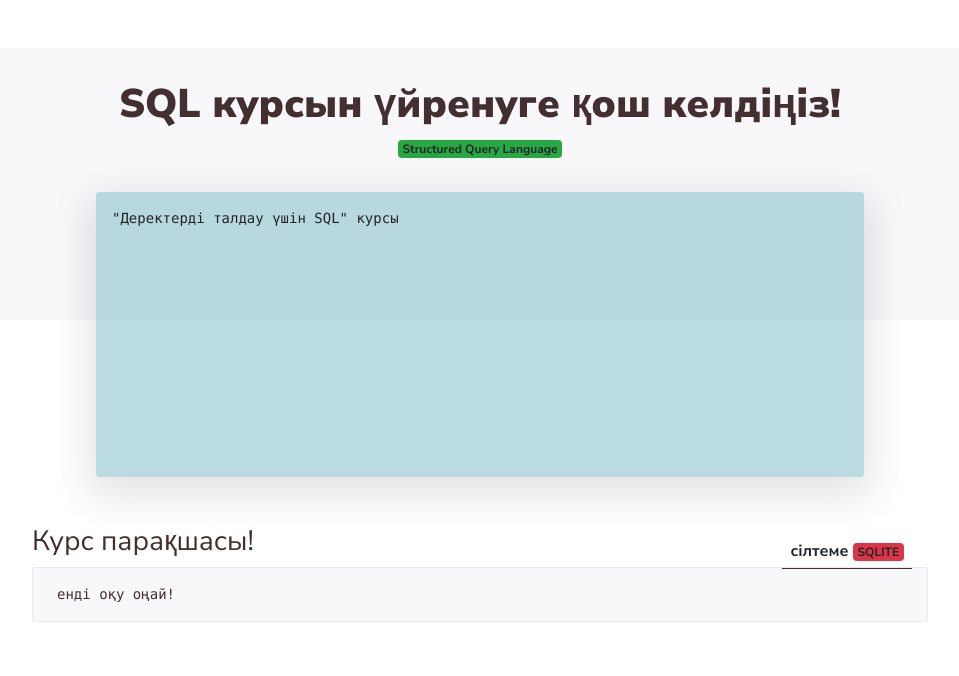
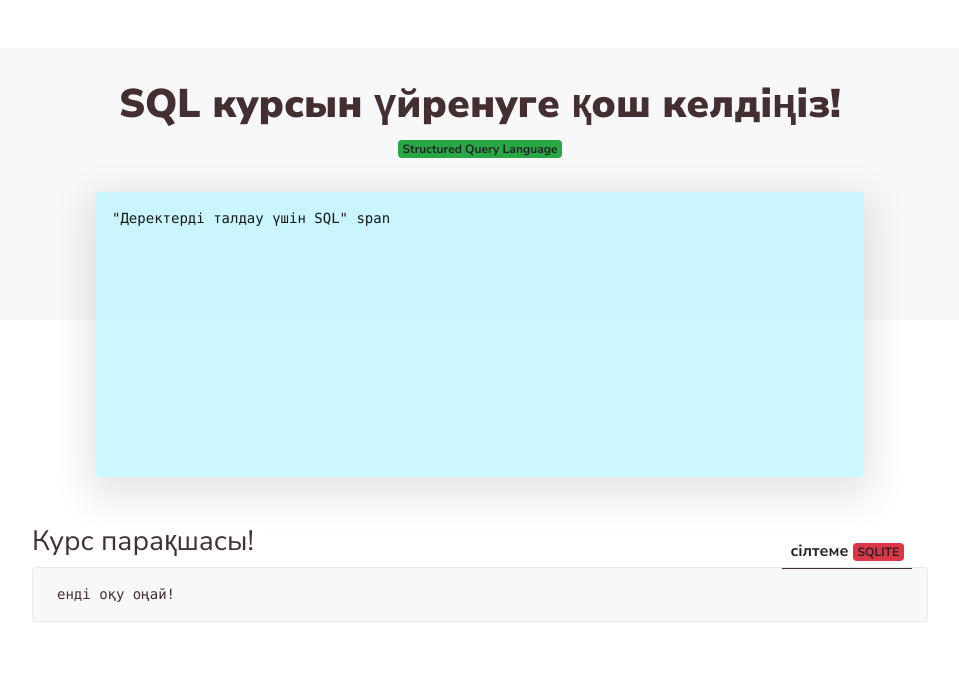
Before and after one commit to UsenUtebayev/sql-course, a Django app: page / in a window 1280 px wide. Shown: the part 56-732 px from the top of the page, without its empty margins (160-1119 px from the left). Run offline with Django 4.2, Linux system fonts and the light colour scheme; some libraries are stand-ins or nearby versions.

Commit message:
for deploy

```diff
--- a/templates/index.html
+++ b/templates/index.html
@@ -4,9 +4,11 @@
         <h1 class="hero__title">SQL курсын үйренуге қош келдіңіз!</h1>
         <span class="badge bg-success">Structured Query Language</span>
     </div>
-    <div class="hero__terminal" style="background-color: rgba(140,195,204,0.6)">
+    <div class="hero__terminal" style="background-color: rgba(171,243,255,0.6)">
       <pre>
-        <code class="shell-session demo text-center" style="padding-top: 65px; background-color: rgba(0, 0, 0, 0) "><h1>"Деректерді талдау үшін SQL" <span>курсы</span></h1></code>
+        <code class="shell-session demo text-center" style="padding-top: 65px; background-color: rgba(0, 0, 0, 0);
+         color: #181818;
+">"Деректерді талдау үшін SQL" span</code>
       </pre>
     </div>
     <div class="wrapper">
```
